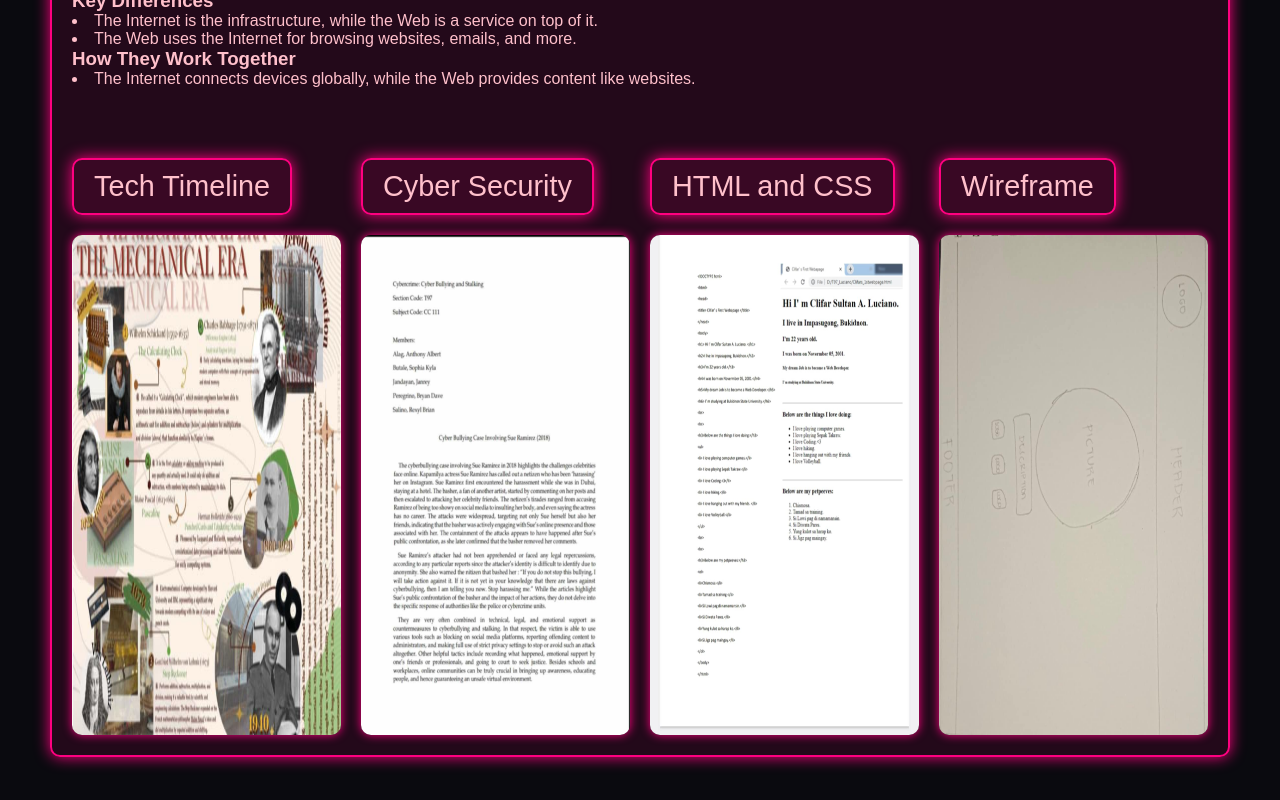
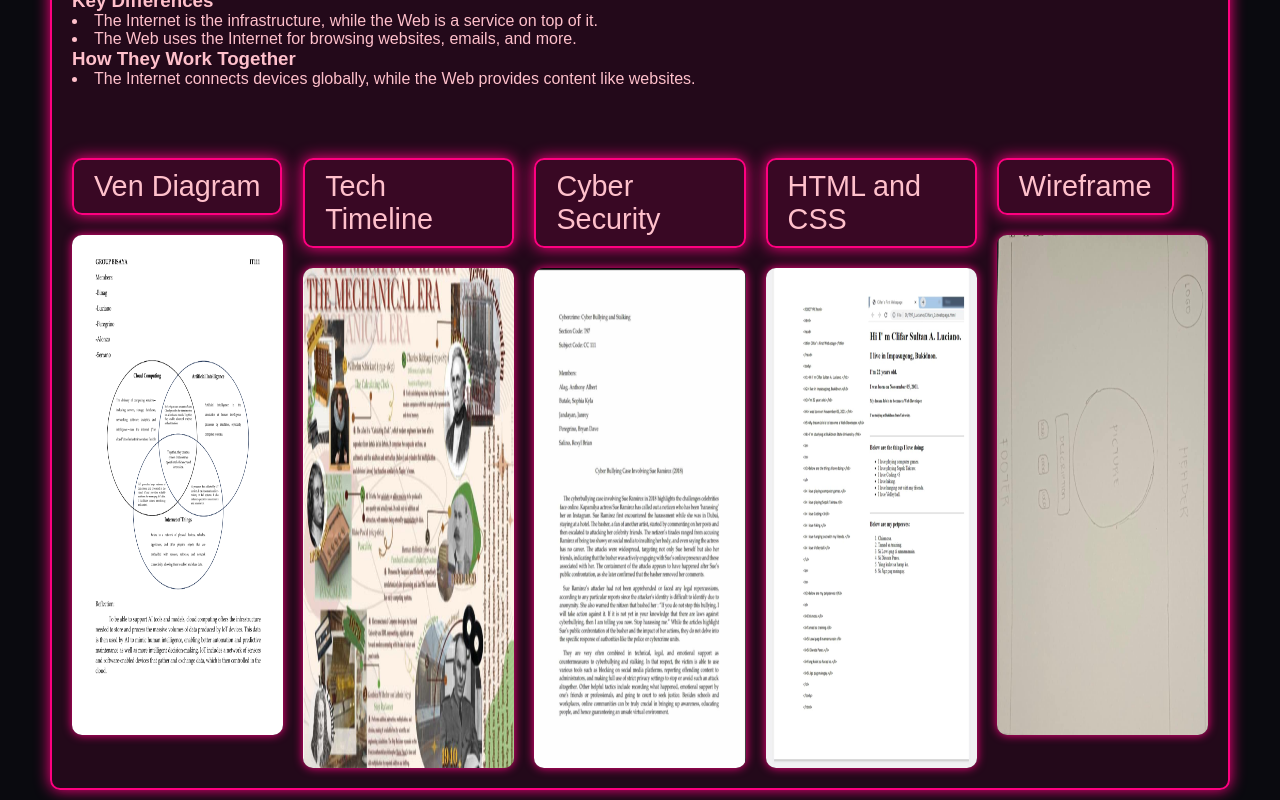
Before and after one commit to rexylbrian/klefar5.github.io, a plain HTML site: page C-blog.html in a window 1280 px wide. Shown: the part 1400-2200 px from the top of the page. Drawn offline with Linux system fonts and the light colour scheme.

Commit message:
Update C-blog.html

```diff
--- a/C-blog.html
+++ b/C-blog.html
@@ -94,6 +94,10 @@
 
 
 					<div class="activity-images">
+					<div>
+					<div class="caption">Ven Diagram</div>
+						<img src="l5.png" alt="Activity">
+					  </div>
 					  <div class="image-container">
 						 <div class="caption">Tech Timeline</div>
 						<img src="act4.jpg" alt="Activity">
```
